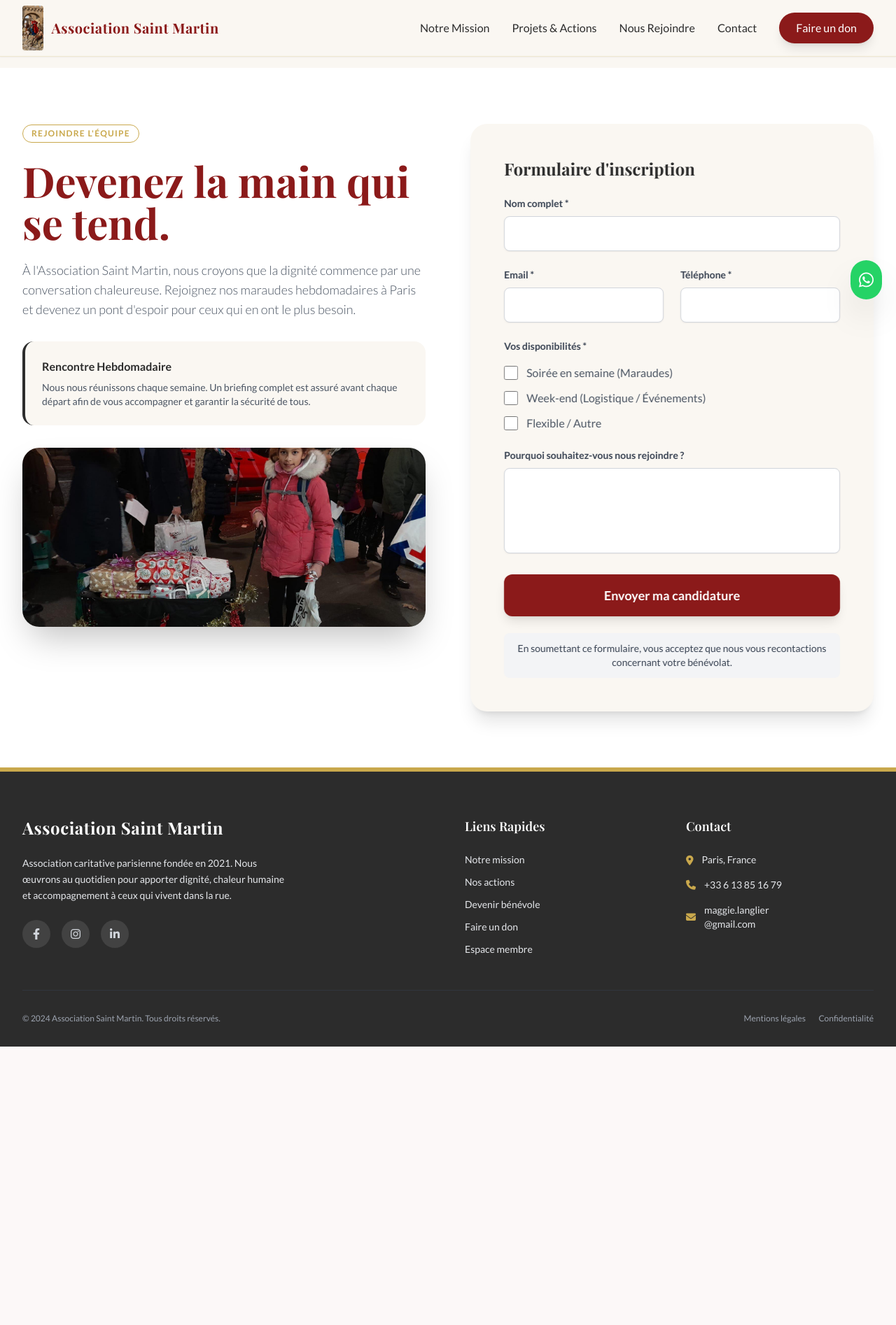
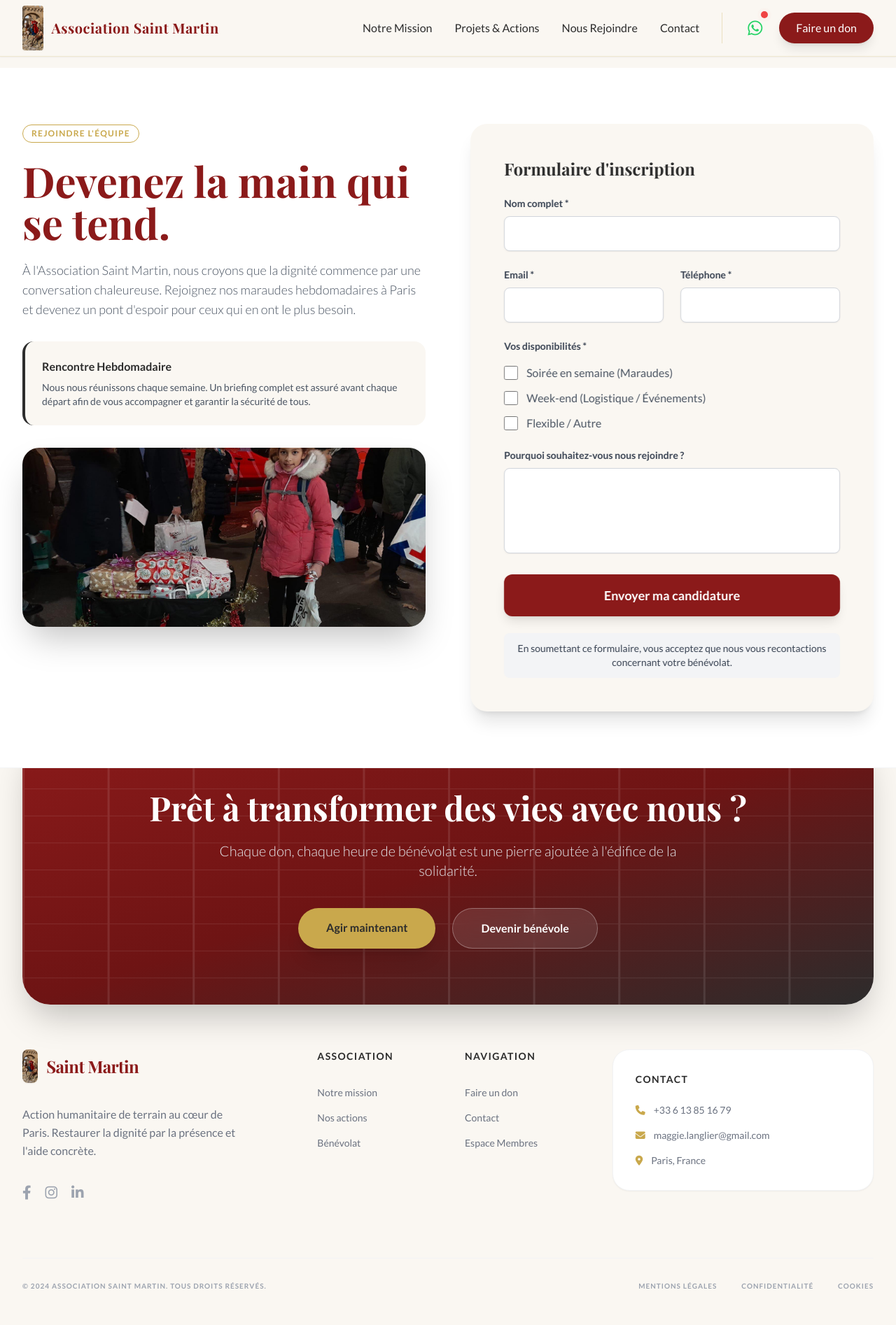
Before and after one commit to bleu-lock/projet_saint_martin, a Flask app: page /benevole in a window 1280 px wide. Shown: the whole page at 70% size. Before the commit the page ends 1496 px from the top, so only its background shows below. Run offline with Flask 3, Linux system fonts and the light colour scheme; some libraries are stand-ins or nearby versions; some web fonts are replaced.

Commit message:
Refonte du footer (style Azimute) et intégration de l'icône WhatsApp dans la navbar

```diff
--- a/templates/base.html
+++ b/templates/base.html
@@ -60,11 +60,22 @@
                     <a href="{{ url_for('projets') }}" class="text-asm-dark hover:text-asm-bordeaux font-medium transition-colors">Projets & Actions</a>
                     <a href="{{ url_for('benevole') }}" class="text-asm-dark hover:text-asm-bordeaux font-medium transition-colors">Nous Rejoindre</a>
                     <a href="{{ url_for('contact') }}" class="text-asm-dark hover:text-asm-bordeaux font-medium transition-colors">Contact</a>
-                    <a href="{{ url_for('don') }}" class="bg-asm-bordeaux text-white px-6 py-2.5 rounded-full font-medium shadow-lg hover:bg-red-900 transition-all transform hover:-translate-y-0.5 hover:shadow-xl">Faire un don</a>
+
+                    <div class="flex items-center gap-5 border-l border-asm-gold/30 pl-8">
+                        <a href="https://wa.me/33613851679" target="_blank" class="text-[#25D366] hover:scale-110 transition-transform duration-300 relative group p-1" aria-label="WhatsApp">
+                            <i class="fab fa-whatsapp text-2xl"></i>
+                            <span class="absolute -top-1 -right-1 w-2.5 h-2.5 bg-red-500 rounded-full animate-ping opacity-75"></span>
+                            <span class="absolute -top-1 -right-1 w-2.5 h-2.5 bg-red-500 rounded-full"></span>
+                        </a>
+                        <a href="{{ url_for('don') }}" class="bg-asm-bordeaux text-white px-6 py-2.5 rounded-full font-medium shadow-lg hover:bg-red-900 transition-all transform hover:-translate-y-0.5 hover:shadow-xl">Faire un don</a>
+                    </div>
                 </div>
 
                 <!-- Mobile menu button -->
-                <div class="flex items-center md:hidden">
+                <div class="flex items-center gap-4 md:hidden">
+                    <a href="https://wa.me/33613851679" target="_blank" class="text-[#25D366] p-2">
+                        <i class="fab fa-whatsapp text-2xl"></i>
+                    </a>
                     <button @click="open = !open" type="button" class="text-asm-dark hover:text-asm-bordeaux focus:outline-none">
                         <svg class="h-6 w-6" x-show="!open" fill="none" viewBox="0 0 24 24" stroke="currentColor">
                             <path stroke-linecap="round" stroke-linejoin="round" stroke-width="2" d="M4 6h16M4 12h16M4 18h16" />
@@ -114,19 +125,11 @@
         {% block content %}{% endblock %}
     </main>
 
-    <!-- Float WhatsApp Button -->
-    <a href="https://wa.me/33613851679" target="_blank" class="fixed right-5 z-50 flex items-center justify-center group" style="bottom: 50%; transform: translateY(50%);" aria-label="Contactez-nous sur WhatsApp">
-        <div class="bg-[#25D366] hover:bg-[#128C7E] text-white p-3 rounded-full shadow-2xl transition-all transform hover:scale-110 flex items-center justify-center">
-            <i class="fab fa-whatsapp text-2xl"></i>
-        </div>
-        <span class="absolute right-14 bg-white text-gray-800 text-sm py-1 px-3 rounded shadow opacity-0 group-hover:opacity-100 transition-opacity whitespace-nowrap pointer-events-none">Nous contacter</span>
-    </a>
-
     <!-- Scroll To Top Button -->
     <button id="scroll-top-btn"
         onclick="window.scrollTo({top:0, behavior:'smooth'})"
         aria-label="Retour en haut"
-        class="fixed right-5 bottom-24 z-50 bg-asm-bordeaux hover:bg-red-900 text-white p-2 rounded-full shadow-xl transition-all duration-500 transform hover:scale-110 opacity-0 pointer-events-none">
+        class="fixed right-5 bottom-8 z-50 bg-asm-bordeaux hover:bg-red-900 text-white p-2 rounded-full shadow-xl transition-all duration-500 transform hover:scale-110 opacity-0 pointer-events-none">
         <i class="fas fa-chevron-up text-base"></i>
     </button>
 
@@ -134,11 +137,6 @@
     #scroll-top-btn.visible {
         opacity: 1;
         pointer-events: auto;
-        animation: bob 2s ease-in-out infinite;
-    }
-    @keyframes bob {
-        0%, 100% { transform: translateY(0) scale(1); }
-        50%       { transform: translateY(-6px) scale(1.05); }
     }
     </style>
 
@@ -154,58 +152,100 @@
     </script>
 
 
-    <!-- Footer -->
-    <footer class="bg-asm-dark text-gray-300 pt-16 pb-8 border-t-[6px] border-asm-gold">
-        <div class="max-w-7xl mx-auto px-4 sm:px-6 lg:px-8">
-            <div class="grid grid-cols-1 md:grid-cols-4 gap-12">
+    <!-- Footer (Modern Redesign) -->
+    <footer class="bg-asm-offwhite pt-0 pb-12 overflow-hidden border-t border-gray-100">
+        <!-- Large CTA Banner -->
+        <div class="max-w-7xl mx-auto px-4 sm:px-6 lg:px-8 -translate-y-12">
+            <div class="bg-gradient-to-br from-asm-bordeaux via-[#6e1414] to-asm-dark rounded-[2.5rem] p-12 md:p-20 text-center shadow-2xl relative overflow-hidden reveal-fade">
+                <!-- Decorative pattern -->
+                <div class="absolute inset-0 opacity-10 pointer-events-none">
+                    <svg class="w-full h-full" viewBox="0 0 100 100" preserveAspectRatio="none">
+                        <defs><pattern id="grid-footer" width="10" height="10" patternUnits="userSpaceOnUse"><path d="M 10 0 L 0 0 0 10" fill="none" stroke="white" stroke-width="0.5"/></pattern></defs>
+                        <rect width="100" height="100" fill="url(#grid-footer)" />
+                    </svg>
+                </div>
 
-                <div class="col-span-1 md:col-span-2">
-                    <span class="font-serif font-bold text-2xl text-white tracking-wide mb-6 block">Association Saint Martin</span>
-                    <p class="text-sm leading-relaxed max-w-sm mb-6 text-gray-200">
-                        Association caritative parisienne fondée en 2021. Nous œuvrons au quotidien pour apporter dignité, chaleur humaine et accompagnement à ceux qui vivent dans la rue.
+                <h2 class="text-3xl md:text-5xl font-serif font-bold text-white mb-6 relative z-10 leading-tight">
+                    Prêt à transformer des vies avec nous ?
+                </h2>
+                <p class="text-gray-200 text-lg md:text-xl mb-10 max-w-2xl mx-auto font-light relative z-10">
+                    Chaque don, chaque heure de bénévolat est une pierre ajoutée à l'édifice de la solidarité.
+                </p>
+                <div class="flex flex-col sm:flex-row gap-6 justify-center relative z-10">
+                    <a href="{{ url_for('don') }}" class="bg-asm-gold text-asm-dark px-10 py-4 rounded-full font-bold hover:bg-yellow-600 transition-all transform hover:-translate-y-1 shadow-xl">
+                        Agir maintenant
+                    </a>
+                    <a href="{{ url_for('benevole') }}" class="bg-white/10 backdrop-blur-md border border-white/30 text-white px-10 py-4 rounded-full font-bold hover:bg-white hover:text-asm-dark transition-all transform hover:-translate-y-1">
+                        Devenir bénévole
+                    </a>
+                </div>
+            </div>
+        </div>
+
+        <div class="max-w-7xl mx-auto px-4 sm:px-6 lg:px-8 mt-4">
+            <div class="grid grid-cols-1 md:grid-cols-12 gap-12 items-start">
+
+                <!-- Brand Column -->
+                <div class="md:col-span-4">
+                    <div class="flex items-center gap-3 mb-8">
+                        <img src="{{ url_for('static', filename='images/logo-saint martin.jpeg') }}" class="h-12 w-auto rounded-lg shadow-sm" alt="Logo">
+                        <span class="font-serif font-bold text-2xl text-asm-bordeaux tracking-tight">Saint Martin</span>
+                    </div>
+                    <p class="text-gray-500 text-base leading-relaxed max-w-xs mb-8">
+                        Action humanitaire de terrain au cœur de Paris. Restaurer la dignité par la présence et l'aide concrète.
                     </p>
-                    <div class="flex space-x-4">
-                        <a href="#" class="w-10 h-10 rounded-full bg-white/10 flex items-center justify-center hover:bg-asm-gold hover:text-white transition-colors"><i class="fab fa-facebook-f"></i></a>
-                        <a href="#" class="w-10 h-10 rounded-full bg-white/10 flex items-center justify-center hover:bg-asm-gold hover:text-white transition-colors"><i class="fab fa-instagram"></i></a>
-                        <a href="#" class="w-10 h-10 rounded-full bg-white/10 flex items-center justify-center hover:bg-asm-gold hover:text-white transition-colors"><i class="fab fa-linkedin-in"></i></a>
+                    <div class="flex space-x-5">
+                        <a href="#" class="text-gray-400 hover:text-asm-gold transition-colors text-xl"><i class="fab fa-facebook-f"></i></a>
+                        <a href="#" class="text-gray-400 hover:text-asm-gold transition-colors text-xl"><i class="fab fa-instagram"></i></a>
+                        <a href="#" class="text-gray-400 hover:text-asm-gold transition-colors text-xl"><i class="fab fa-linkedin-in"></i></a>
                     </div>
                 </div>
 
-                <div>
-                    <h3 class="text-white font-serif font-semibold text-lg mb-6">Liens Rapides</h3>
-                    <ul class="space-y-3 text-sm text-gray-200">
-                        <li><a href="{{ url_for('index') }}" class="hover:text-asm-gold transition-colors">Notre mission</a></li>
-                        <li><a href="{{ url_for('projets') }}" class="hover:text-asm-gold transition-colors">Nos actions</a></li>
-                        <li><a href="{{ url_for('benevole') }}" class="hover:text-asm-gold transition-colors">Devenir bénévole</a></li>
-                        <li><a href="{{ url_for('don') }}" class="hover:text-asm-gold transition-colors">Faire un don</a></li>
-                        <li><a href="{{ url_for('admin_login') }}" class="hover:text-asm-gold transition-colors">Espace membre</a></li>
+                <!-- Link Columns -->
+                <div class="md:col-span-2">
+                    <h3 class="text-asm-dark font-bold text-sm uppercase tracking-widest mb-8">Association</h3>
+                    <ul class="space-y-4 text-gray-500 text-sm">
+                        <li><a href="{{ url_for('index') }}" class="hover:text-asm-bordeaux transition-colors">Notre mission</a></li>
+                        <li><a href="{{ url_for('projets') }}" class="hover:text-asm-bordeaux transition-colors">Nos actions</a></li>
+                        <li><a href="{{ url_for('benevole') }}" class="hover:text-asm-bordeaux transition-colors">Bénévolat</a></li>
                     </ul>
                 </div>
 
-                <div>
-                    <h3 class="text-white font-serif font-semibold text-lg mb-6">Contact</h3>
-                    <ul class="space-y-4 text-sm text-gray-200">
-                        <li class="flex items-start gap-3">
-                            <i class="fas fa-map-marker-alt mt-1 text-asm-gold"></i>
-                            <span>Paris, France</span>
-                        </li>
+                <div class="md:col-span-2">
+                    <h3 class="text-asm-dark font-bold text-sm uppercase tracking-widest mb-8">Navigation</h3>
+                    <ul class="space-y-4 text-gray-500 text-sm">
+                        <li><a href="{{ url_for('don') }}" class="hover:text-asm-bordeaux transition-colors">Faire un don</a></li>
+                        <li><a href="{{ url_for('contact') }}" class="hover:text-asm-bordeaux transition-colors">Contact</a></li>
+                        <li><a href="{{ url_for('admin_login') }}" class="hover:text-asm-bordeaux transition-colors">Espace Membres</a></li>
+                    </ul>
+                </div>
+
+                <!-- Contact Column -->
+                <div class="md:col-span-4 bg-white p-8 rounded-3xl shadow-sm border border-gray-100">
+                    <h3 class="text-asm-dark font-bold text-sm uppercase tracking-widest mb-6">Contact</h3>
+                    <ul class="space-y-4 text-sm text-gray-500">
                         <li class="flex items-center gap-3">
                             <i class="fas fa-phone text-asm-gold"></i>
-                            <a href="tel:+33613851679" class="hover:text-white">+33 6 13 85 16 79</a>
+                            <a href="tel:+33613851679" class="hover:text-asm-dark font-medium transition-colors">+33 6 13 85 16 79</a>
                         </li>
                         <li class="flex items-center gap-3">
                             <i class="fas fa-envelope text-asm-gold"></i>
-                            <a href="mailto:maggie.langlier@gmail.com" class="hover:text-white">maggie.langlier<br>@gmail.com</a>
+                            <a href="mailto:maggie.langlier@gmail.com" class="hover:text-asm-dark font-medium transition-colors">maggie.langlier@gmail.com</a>
+                        </li>
+                        <li class="flex items-center gap-3">
+                            <i class="fas fa-map-marker-alt text-asm-gold"></i>
+                            <span>Paris, France</span>
                         </li>
                     </ul>
                 </div>
             </div>
 
-            <div class="border-t border-gray-700/50 mt-12 pt-8 flex flex-col md:flex-row justify-between items-center text-xs text-gray-400">
+            <div class="border-t border-gray-100 mt-20 pt-8 flex flex-col md:flex-row justify-between items-center text-[10px] text-gray-400 uppercase tracking-widest font-bold">
                 <p>&copy; 2024 Association Saint Martin. Tous droits réservés.</p>
-                <div class="space-x-4 mt-4 md:mt-0">
-                    <a href="#" class="hover:text-white transition-colors">Mentions légales</a>
-                    <a href="#" class="hover:text-white transition-colors">Confidentialité</a>
+                <div class="space-x-8 mt-4 md:mt-0 uppercase">
+                    <a href="#" class="hover:text-asm-dark transition-colors">Mentions légales</a>
+                    <a href="#" class="hover:text-asm-dark transition-colors">Confidentialité</a>
+                    <a href="#" class="hover:text-asm-dark transition-colors">Cookies</a>
                 </div>
             </div>
         </div>
```
